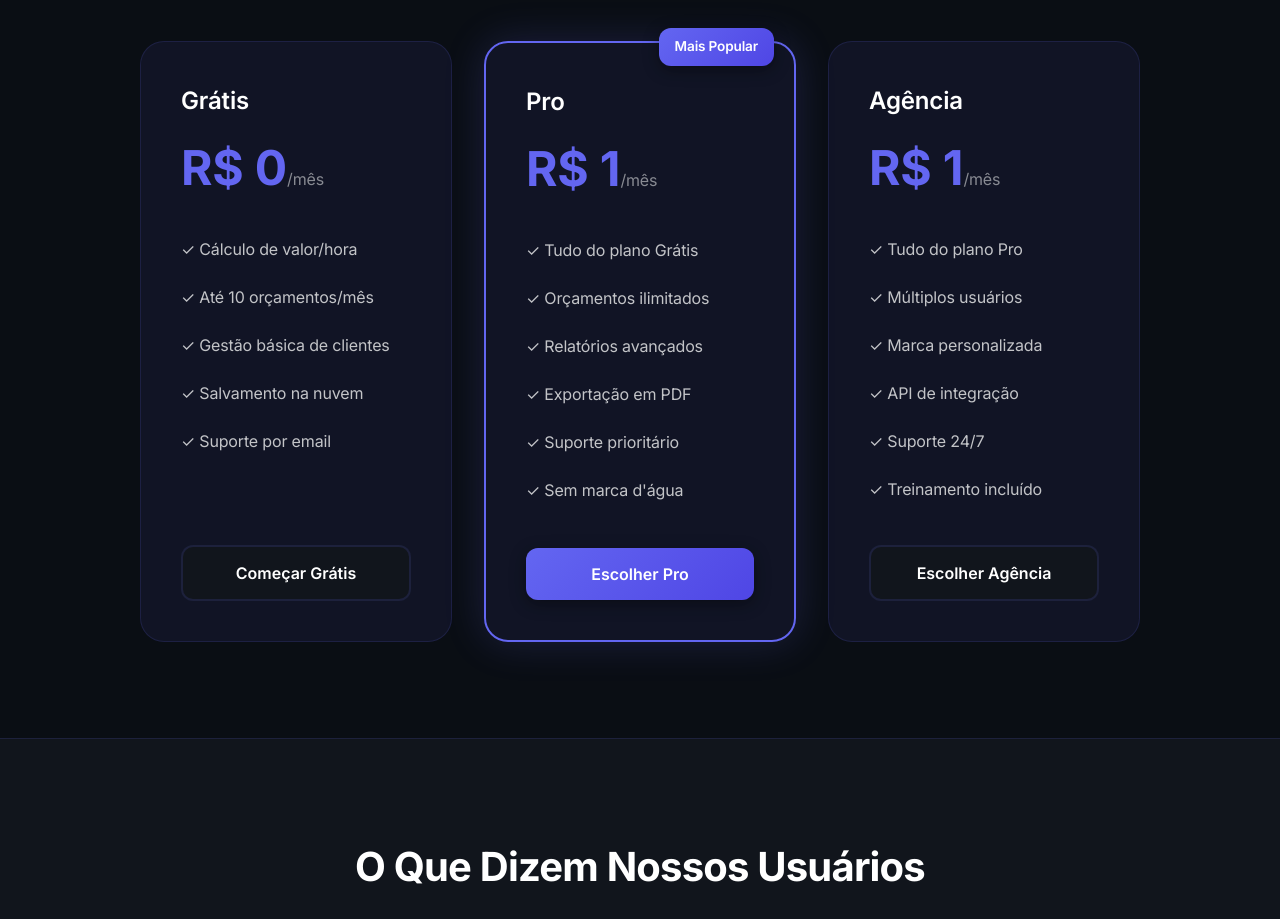
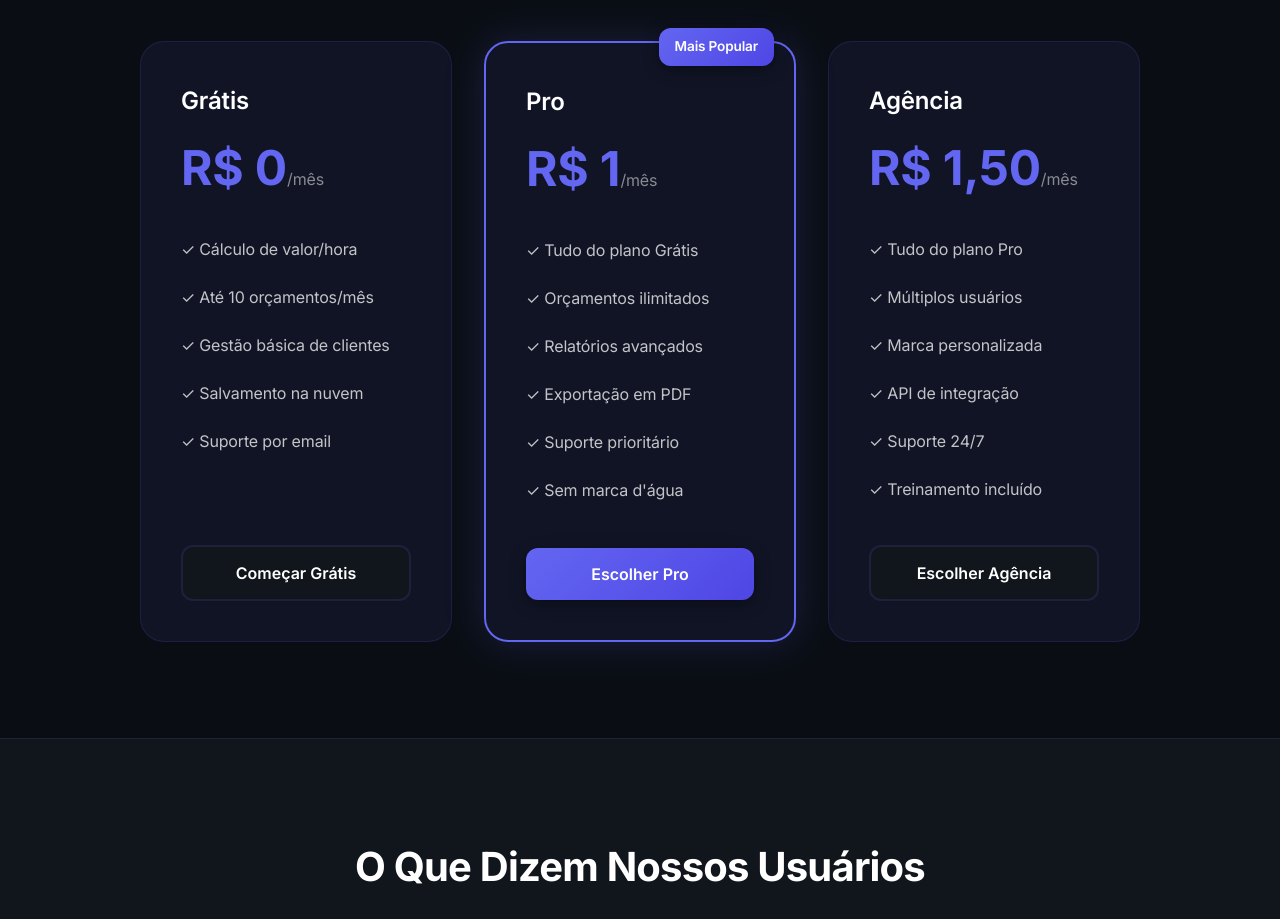
Before and after one commit to brunoOtavares/OrcaPay, a React (Vite) app: page / in a window 1280 px wide. Shown: the part 2640-3559 px from the top of the page. Built offline with nearby package versions, Linux system fonts and the light colour scheme; no server answers.

Commit message:
feat: update agency plan price to R$ 1.50

```diff
--- a/src/components/LandingPage.tsx
+++ b/src/components/LandingPage.tsx
@@ -214,7 +214,7 @@ export function LandingPage({ onLogin, onRegister }: LandingPageProps) {
           <div className={styles.pricingCard}>
             <h3>Agência</h3>
             <div className={styles.price}>
-              <span className={styles.priceValue}>R$ 1</span>
+              <span className={styles.priceValue}>R$ 1,50</span>
               <span className={styles.pricePeriod}>/mês</span>
             </div>
             <ul className={styles.featuresList}>
--- a/src/components/SubscriptionManager.tsx
+++ b/src/components/SubscriptionManager.tsx
@@ -40,7 +40,7 @@ export function SubscriptionManager() {
     {
       id: 'agency',
       name: 'Agência',
-      price: 1,
+      price: 1.50,
       features: [
         'Tudo do plano Pro',
         'Múltiplos usuários',
```
Also changed, not shown: 1 other file (tests, documents, lock files or other folders).
